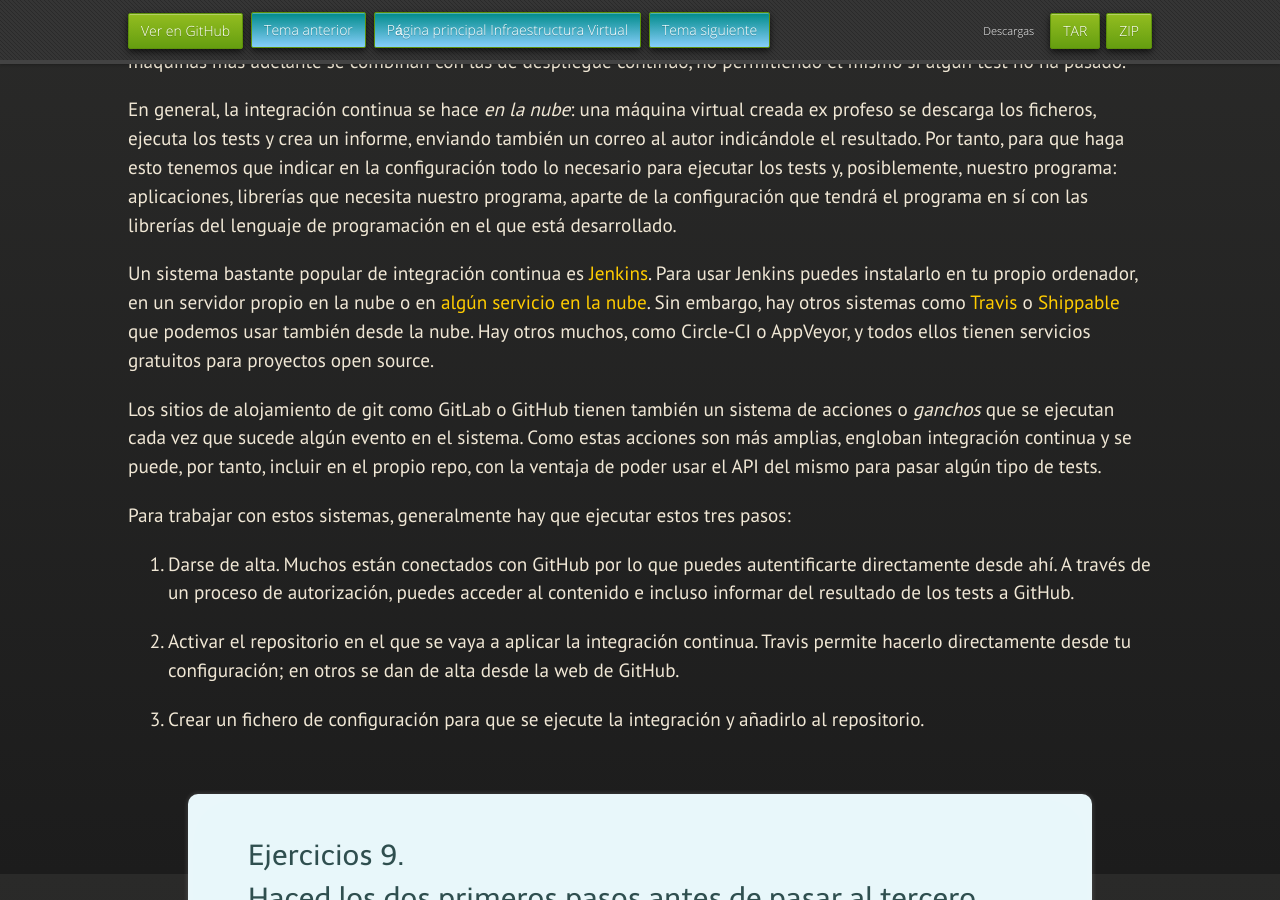
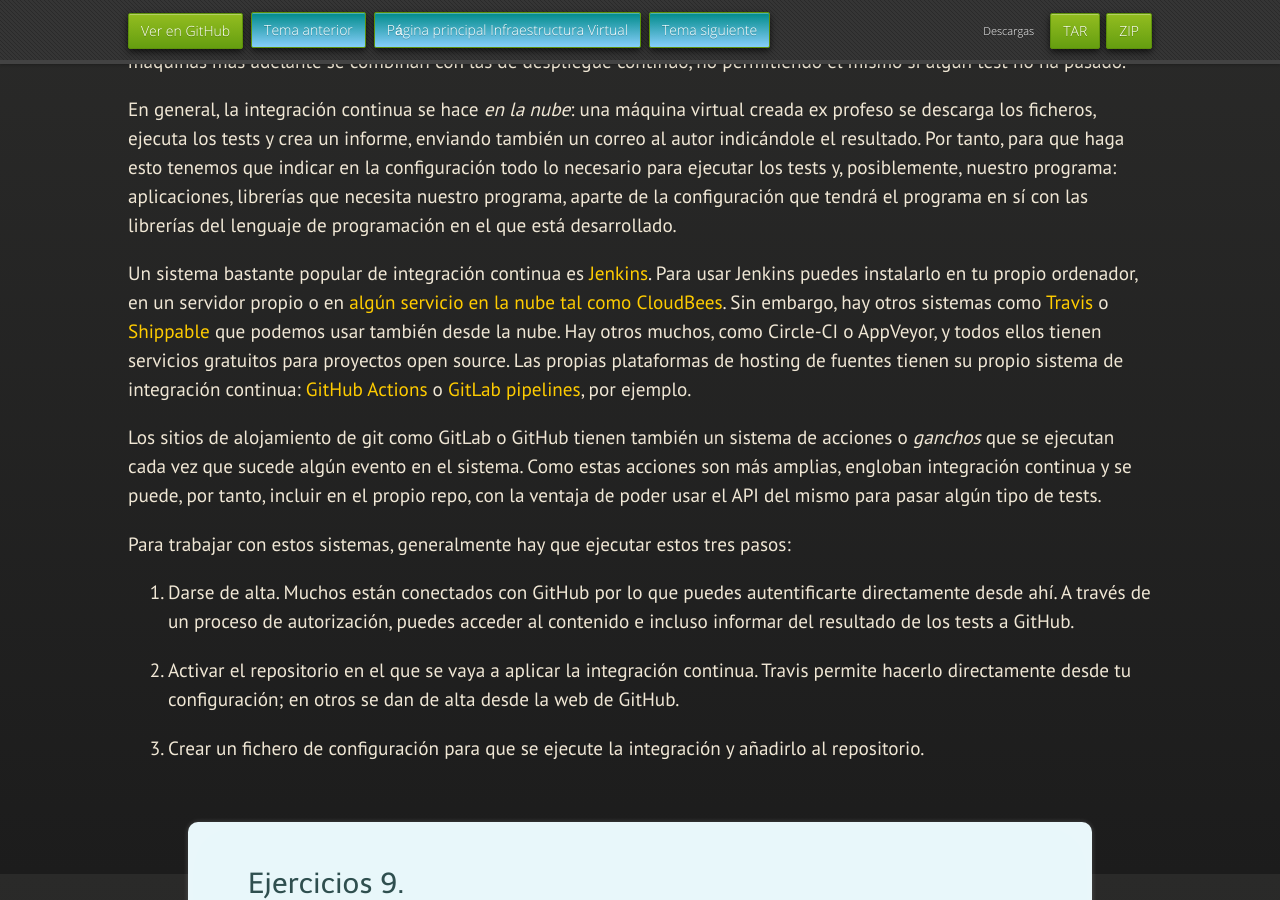
Before and after one commit to JJ/IV, a Jekyll site: the page built from documentos/temas/Desarrollo_basado_en_pruebas.md, in a window 1280 px wide and 900 px high, scrolled down 20726 px. Built offline with Jekyll 4.4.1, drawn with Linux system fonts in a browser that asks for light colours; nearby versions of some CDN libraries; some web fonts are replaced; our own code applies the rules of GitHub Pages for plain Markdown files.

Commit message:
Sync documentos/temas/Desarrollo_basado_en_pruebas.md de master a gh-pages

```diff
--- a/documentos/temas/Desarrollo_basado_en_pruebas.md
+++ b/documentos/temas/Desarrollo_basado_en_pruebas.md
@@ -545,9 +545,9 @@
 virtuales de desarrollo* tales como:
 
 *  [virtualenv](https://virtualenv.pypa.io/en/latest/) o `pyenv` para Python,
-*  [nvm](https://github.com/creationix/nvm), [`n`](https://github.com/tj/n) y [nave](https://github.com/isaacs/nave) para node.js,
+*  [nvm](https://github.com/nvm-sh/nvm), [`n`](https://github.com/tj/n) y [nave](https://github.com/isaacs/nave) para node.js,
 *  [`phpenv` para, lo adivinaste, PHP](https://github.com/phpenv/phpenv),
-*  [rbenv](https://github.com/sstephenson/rbenv) y [RVM](https://rvm.io) para Ruby
+*  [rbenv](https://github.com/rbenv/rbenv) y [RVM](https://rvm.io) para Ruby
 *  y [plenv](https://github.com/tokuhirom/plenv) y [perlbrew](https://perlbrew.pl) para Perl.
 
 Generalmente, estos programas funcionan instalando binarios en
@@ -856,11 +856,16 @@
 desarrollado.
 
 Un sistema bastante popular de integración continua es
-[Jenkins](https://jenkins.io/). Para usar Jenkins puedes instalarlo en tu propio
-ordenador, en un servidor propio en la nube o en [algún servicio en la nube](https://wiki.jenkins.io/display/JENKINS/Commercial+Support). Sin embargo, hay otros sistemas como [Travis](https://travis-ci.org) o
+[Jenkins](https://www.jenkins.io/). Para usar Jenkins puedes instalarlo en tu propio
+ordenador, en un servidor propio  o
+en [algún servicio en la nube tal como CloudBees](https://CloudBees.com). Sin embargo, hay otros sistemas como [Travis](https://travis-ci.org) o
 [Shippable](https://www.shippable.com/) que podemos usar también desde
 la nube. Hay otros muchos, como Circle-CI o AppVeyor, y todos ellos
-tienen servicios gratuitos para proyectos open source.
+tienen servicios gratuitos para proyectos open source. Las propias
+plataformas de hosting de fuentes tienen su propio sistema de
+integración
+continua: [GitHub Actions](https://github.com/features/actions)
+o [GitLab pipelines](https://docs.gitlab.com/ee/ci/pipelines/), por ejemplo.
 
 Los sitios de alojamiento de git como GitLab o GitHub tienen también
 un sistema de acciones o *ganchos* que se ejecutan cada vez que sucede
@@ -969,16 +974,16 @@
 Algunos recursos a los que puedes acceder desde la
 [Biblioteca de la UGR](https://biblioteca.ugr.es):
 
-- [DevOps: a software architect's perspective](https://bencore.ugr.es/iii/encore/record/C__Rb2526268__Sdevops__P0%2C2__Orightresult__X6;jsessionid=E36643C65032CABF72B40984567B5435?lang=spi&suite=pearl),
+- [DevOps: a software architect's perspective](https://granatensis.ugr.es/permalink/34CBUA_UGR/1p2iirq/alma991014008537904990),
   un libro en general teórico y "a vista de pájaro" de la creación de
   equipos de desarrollo y aplicaciones basadas en esa filosofía.
 
-- [DevOps for developers](https://bencore.ugr.es/iii/encore/record/C__Rb2516479__Sdevops__P0%2C9__Orightresult__X6;jsessionid=E36643C65032CABF72B40984567B5435?lang=spi&suite=pearl)
+- [DevOps for developers](https://granatensis.ugr.es/permalink/34CBUA_UGR/1p2iirq/alma991013959592104990)
   también con poco código, pero con una visión a más bajo nivel de
   cómo organizar y montar grupos DevOps.
 
 Esta
-[página](https://www.jedi.be/blog/2010/02/12/what-is-this-devops-thing-anyway/)
+[página](http://www.jedi.be/blog/2010/02/12/what-is-this-devops-thing-anyway/)
 lista una serie de recursos útiles, incluyendo blogs y canales de IRC,
 aparte de diferentes herramientas que deben estar en el carcaj del
 arquero DevOps, aunque la mayoría de los enlaces a estos están
```
